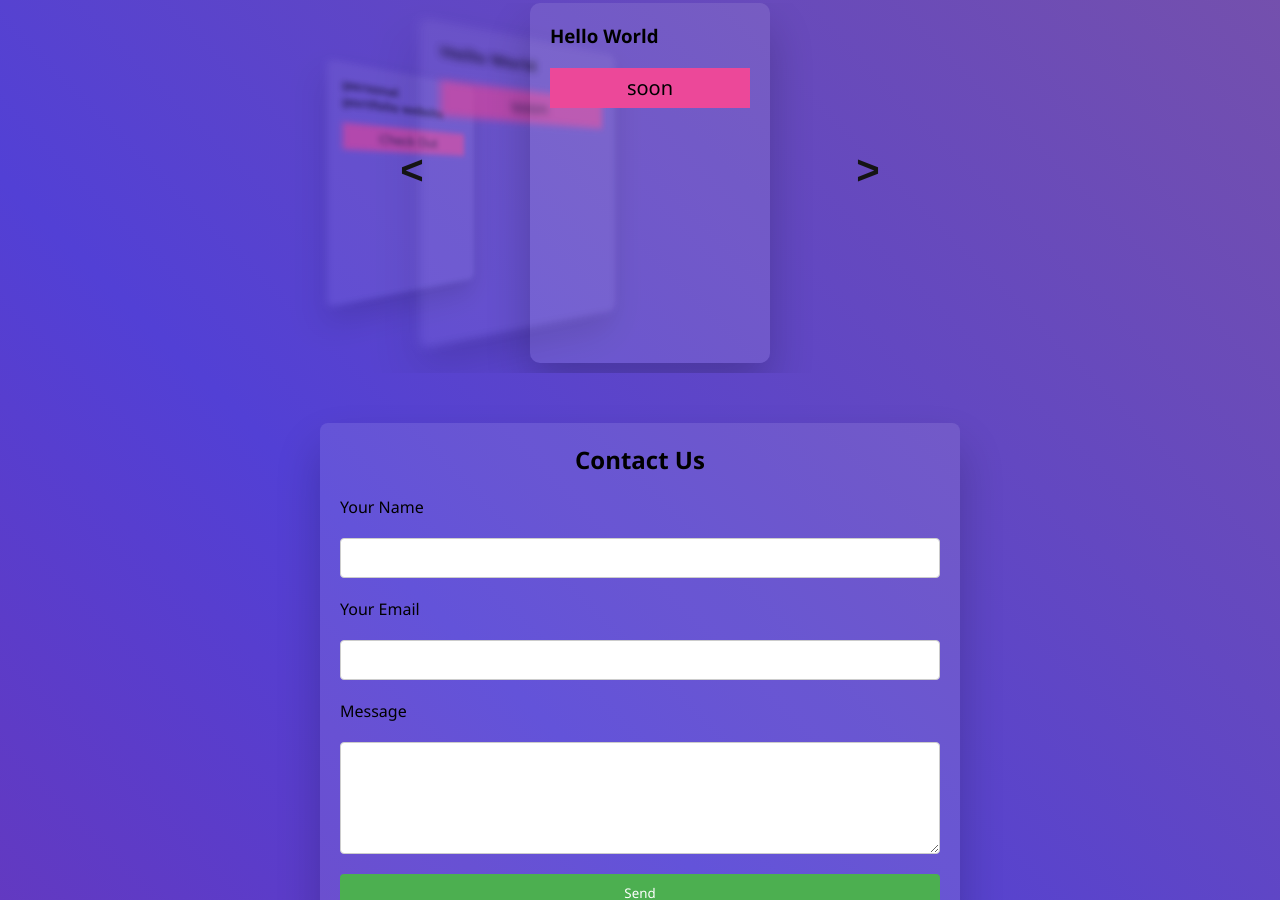
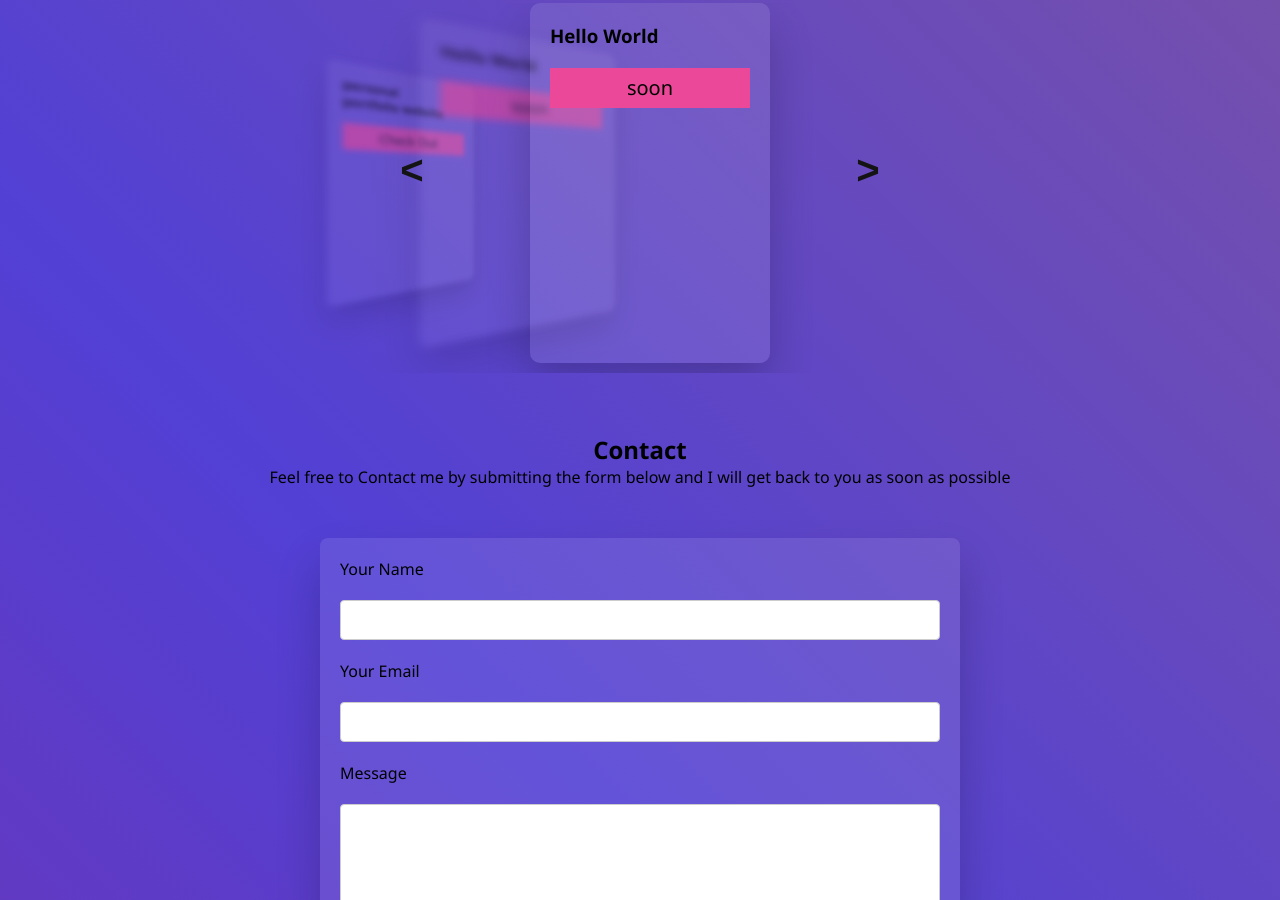
Before and after one commit to Babucd/testing2, a plain HTML site: page index.html in a window 1280 px wide. Shown: the part 1900-2800 px from the top of the page. Drawn offline with Linux system fonts and the light colour scheme.

Commit message:
Update index.html

```diff
--- a/index.html
+++ b/index.html
@@ -40,7 +40,7 @@
   .navbar a{
     position: relative;
     color: rgb(233, 237, 242);
-    font-size: 10px;
+    font-size: 20px;
     font-weight: 400;
     text-decoration: none;
 
@@ -368,12 +368,15 @@ span{
   box-shadow: 0 25px 45px rgba(0,0, 0, .2);
     padding: 20px;
     border-radius: 8px;
+    margin-top: 50px;
 
 }
 
 .get{
+  margin-top: 60px;
     text-align: center;
     margin-bottom: 20px;
+    display: ;
 }
 
 form {
@@ -633,8 +636,10 @@ footer .container {
 </div>
 
 
+<div class="get"><h2 >Contact</h2>
+<p>Feel free to Contact me by submitting the form below and I will get back to you as soon as possible</p></div>
 <div class="container">
-  <h2 class="get">Contact Us</h2>
+
   <form action="babunatarajan43@gmail.com" method="post" enctype="text/plain">
       <label for="name">Your Name</label>
       <input type="text" id="name" name="name" required>
```
